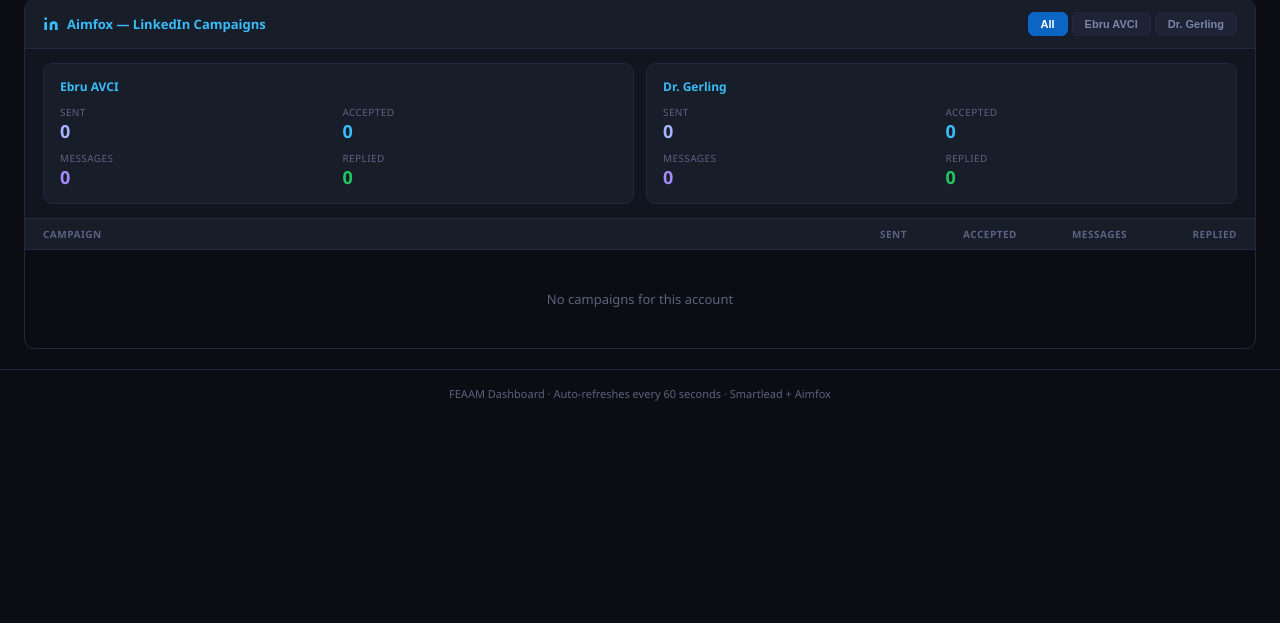
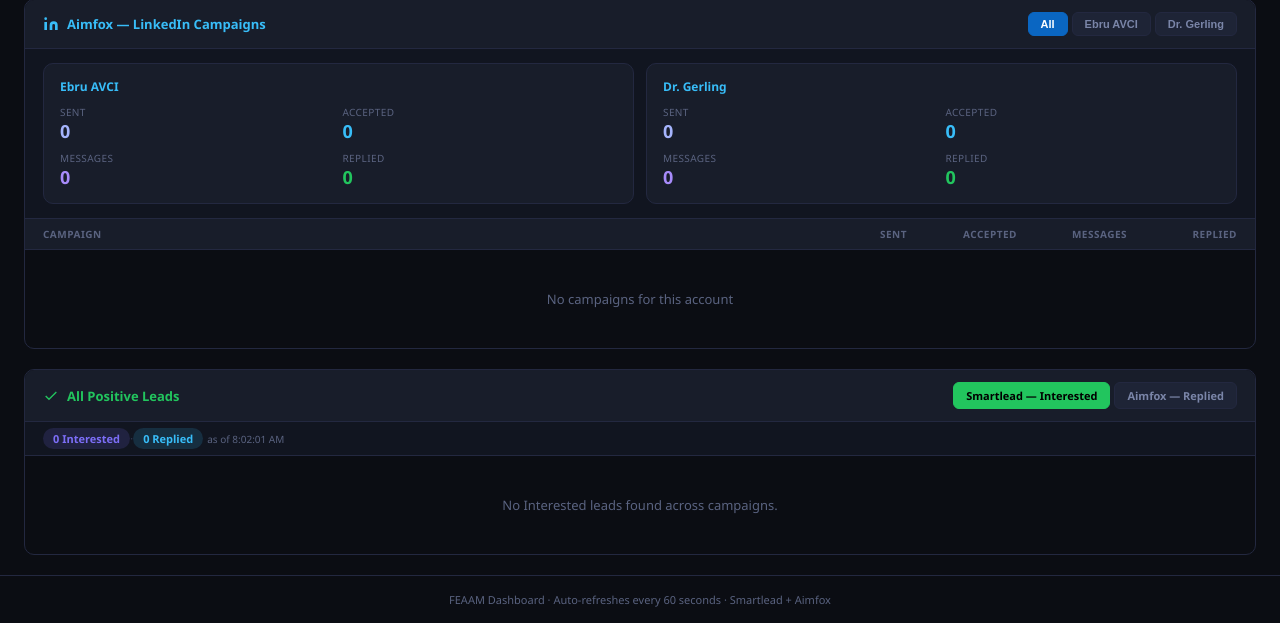
Before and after one commit to Ishita-Kendra/feaam-dashboard, a Flask app: page / in a window 1280 px wide. Shown: the part 392-1015 px from the top of the page. Before the commit the page ends 793 px from the top, so only its background shows below. Run offline with Flask 3, Linux system fonts and the light colour scheme; data that the repository does not hold is empty.

Commit message:
Add All Positive Leads section aggregating across all campaigns
New section at bottom of dashboard shows every Interested lead
from all Smartlead campaigns and every replied lead from all
Aimfox campaigns, grouped by campaign. Click View Reply to see
their message. Loads independently so it doesn't slow the main view.

Co-Authored-By: Claude Sonnet 4.6 <noreply@anthropic.com>

```diff
--- a/app.py
+++ b/app.py
@@ -406,6 +406,103 @@ def af_lead_messages():
         return jsonify({"ok": False, "error": str(e)}), 500
 
 
+# ── All Positives (cross-campaign) ───────────────────────────────────────────
+
+@app.route("/api/all-positives")
+def all_positives():
+    try:
+        sl_leads, af_leads = [], []
+
+        # ── Smartlead: all FEAAM campaigns + subsequences ──────────────────
+        all_camps = sl("/campaigns")
+        if isinstance(all_camps, dict):
+            all_camps = all_camps.get("data", [])
+
+        feaam_all = [c for c in all_camps
+                     if CLIENT_FILTER.lower() in c.get("name", "").lower()
+                     or any(CLIENT_FILTER.lower() in p.get("name", "").lower()
+                            for p in all_camps
+                            if p["id"] == c.get("parent_campaign_id"))]
+
+        def fetch_sl_camp_positives(c):
+            cid   = c["id"]
+            cname = c.get("name", f"Campaign {cid}")
+            found = []
+            offset, limit = 0, 100
+            while True:
+                p = {"offset": offset, "limit": limit, "api_key": SL_KEY}
+                r = requests.get(f"{SL_BASE}/campaigns/{cid}/leads",
+                                 params=p, timeout=20)
+                if not r.ok:
+                    break
+                raw  = r.json()
+                page = raw if isinstance(raw, list) \
+                       else raw.get("list", raw.get("data", raw.get("leads", [])))
+                for lead in page:
+                    cat = (lead.get("lead_category") or lead.get("category") or
+                           lead.get("status") or lead.get("campaign_status") or "").lower()
+                    if "interest" not in cat:
+                        continue
+                    first = lead.get("first_name", "")
+                    last  = lead.get("last_name",  "")
+                    email = lead.get("email", "")
+                    found.append({
+                        "name":        f"{first} {last}".strip() or email,
+                        "email":       email,
+                        "campaign":    cname,
+                        "campaign_id": cid,
+                    })
+                if len(page) < limit:
+                    break
+                offset += limit
+            return found
+
+        with ThreadPoolExecutor(max_workers=8) as ex:
+            for batch in ex.map(fetch_sl_camp_positives, feaam_all):
+                sl_leads.extend(batch)
+
+        # ── Aimfox: all FEAAM-owner campaigns ─────────────────────────────
+        target_owner_ids = set(AF_ACCOUNTS.keys())
+        af_camps = [c for c in af_ws("/campaigns").get("campaigns", [])
+                    if any(str(o) in target_owner_ids for o in c.get("owners", []))]
+
+        def fetch_af_camp_replied(c):
+            cid   = c["id"]
+            cname = c.get("name", f"Campaign {cid}")
+            found = []
+            try:
+                raw      = af_ws(f"/campaigns/{cid}/audience", {"limit": 500})
+                audience = raw.get("audience", raw if isinstance(raw, list) else [])
+                for a in audience:
+                    if (a.get("state") or "").lower() not in ("reply", "done", "replied"):
+                        continue
+                    profile = a.get("profile") or a
+                    first   = profile.get("first_name", a.get("first_name", ""))
+                    last    = profile.get("last_name",  a.get("last_name",  ""))
+                    name    = f"{first} {last}".strip() or profile.get("name", "")
+                    lid     = a.get("id") or a.get("profile_id")
+                    found.append({
+                        "name":        name or f"Lead {lid}",
+                        "id":          lid,
+                        "campaign":    cname,
+                        "campaign_id": cid,
+                    })
+            except Exception:
+                pass
+            return found
+
+        with ThreadPoolExecutor(max_workers=5) as ex:
+            for batch in ex.map(fetch_af_camp_replied, af_camps):
+                af_leads.extend(batch)
+
+        return jsonify({"ok": True,
+                        "smartlead": sl_leads,
+                        "aimfox":    af_leads,
+                        "fetched_at": datetime.now().isoformat()})
+    except Exception as e:
+        return jsonify({"ok": False, "error": str(e)}), 500
+
+
 # ── Debug ─────────────────────────────────────────────────────────────────────
 
 @app.route("/api/debug/sl-leads/<int:campaign_id>")
--- a/static/app.js
+++ b/static/app.js
@@ -1,6 +1,8 @@
 /* ── State ────────────────────────────────────────────────────────────────── */
 let slData = null;
 let afData = null;
+let allPositivesData = null;
+let posTab = 'sl';
 let afOwnerFilter = '';
 let refreshTimer = null;
 let countdownVal = 60;
@@ -78,6 +80,92 @@ async function fetchAll() {
 
   setSpinning(false);
   startCountdown();
+
+  // Fetch all positives independently (slower, doesn't block the main view)
+  fetchAllPositives();
+}
+
+/* ── All Positive Leads ───────────────────────────────────────────────────── */
+async function fetchAllPositives() {
+  document.getElementById('posList').innerHTML =
+    '<div class="loading-msg">Fetching positive leads across all campaigns…</div>';
+  document.getElementById('posSummary').style.display = 'none';
+  try {
+    const res = await fetch('/api/all-positives').then(r => r.json());
+    if (res.ok) {
+      allPositivesData = res;
+      renderAllPositives();
+    } else {
+      document.getElementById('posList').innerHTML =
+        `<div class="empty-msg">Could not load: ${esc(res.error || 'unknown error')}</div>`;
+    }
+  } catch (e) {
+    document.getElementById('posList').innerHTML =
+      '<div class="empty-msg">Failed to fetch positive leads.</div>';
+  }
+}
+
+function setPosTab(tab, btn) {
+  posTab = tab;
+  document.querySelectorAll('.ptab').forEach(b => b.classList.remove('active'));
+  btn.classList.add('active');
+  renderAllPositives();
+}
+
+function renderAllPositives() {
+  if (!allPositivesData) return;
+  const leads = posTab === 'sl'
+    ? (allPositivesData.smartlead || [])
+    : (allPositivesData.aimfox   || []);
+
+  const slCount = (allPositivesData.smartlead || []).length;
+  const afCount = (allPositivesData.aimfox   || []).length;
+  const summary = document.getElementById('posSummary');
+  summary.style.display = 'flex';
+  document.getElementById('posSummaryText').innerHTML =
+    `<span class="pos-sum-chip sl-chip">${slCount} Interested</span>` +
+    `<span class="pos-sum-sep">·</span>` +
+    `<span class="pos-sum-chip af-chip">${afCount} Replied</span>` +
+    `<span class="pos-sum-fetched">as of ${new Date(allPositivesData.fetched_at).toLocaleTimeString()}</span>`;
+
+  const list = document.getElementById('posList');
+  if (!leads.length) {
+    list.innerHTML = `<div class="empty-msg">No ${posTab === 'sl' ? 'Interested' : 'Replied'} leads found across campaigns.</div>`;
+    return;
+  }
+
+  // Group by campaign
+  const byCamp = {};
+  leads.forEach(l => {
+    const key = l.campaign || 'Unknown Campaign';
+    if (!byCamp[key]) byCamp[key] = { campaign_id: l.campaign_id, leads: [] };
+    byCamp[key].leads.push(l);
+  });
+
+  list.innerHTML = Object.entries(byCamp).map(([camp, group]) => `
+    <div class="pos-camp-group">
+      <div class="pos-camp-header">
+        <span class="pos-camp-name">${esc(camp)}</span>
+        <span class="pos-camp-count">${group.leads.length} lead${group.leads.length > 1 ? 's' : ''}</span>
+      </div>
+      ${group.leads.map(l => posLeadRow(l, group.campaign_id)).join('')}
+    </div>`).join('');
+}
+
+function posLeadRow(l, campId) {
+  const id         = posTab === 'sl' ? esc(l.email || '') : String(l.id || '');
+  const identifier = posTab === 'sl' ? esc(l.email || '') : 'LinkedIn lead';
+  return `
+<div class="pos-lead-row">
+  <div class="pos-lead-left">
+    <div class="pos-lead-name">${esc(l.name || '—')}</div>
+    <div class="pos-lead-id">${identifier}</div>
+  </div>
+  <button class="pos-reply-btn"
+    onclick="openLeadMessages('${posTab}', ${JSON.stringify(campId)}, '${id}', '${esc(l.name || '')}')">
+    View Reply
+  </button>
+</div>`;
 }
 
 /* ── Countdown ────────────────────────────────────────────────────────────── */
--- a/static/style.css
+++ b/static/style.css
@@ -334,6 +334,67 @@ footer{
   font-size:11px;border-top:1px solid var(--border);margin-top:4px;
 }
 
+/* ── All Positive Leads section ─────────────────────────────────────────── */
+.pos-label{color:var(--green)}
+
+.pos-tabs{display:flex;gap:4px}
+.ptab{
+  background:var(--bg4);border:1px solid var(--border);color:var(--muted2);
+  border-radius:6px;padding:5px 12px;font-size:11px;font-weight:600;cursor:pointer;
+  transition:all .15s;font-family:inherit;
+}
+.ptab:hover{color:var(--text);border-color:var(--border2)}
+.ptab.active{background:var(--green);color:#000;border-color:var(--green)}
+
+.pos-summary{
+  display:flex;align-items:center;gap:10px;flex-wrap:wrap;
+  padding:8px 18px;background:var(--bg2);border-bottom:1px solid var(--border);
+  font-size:12px;
+}
+.pos-sum-chip{
+  padding:3px 10px;border-radius:20px;font-size:11px;font-weight:700;
+}
+.sl-chip{background:rgba(124,110,247,.15);color:var(--email)}
+.af-chip{background:rgba(56,189,248,.15);color:var(--blue)}
+.pos-sum-sep{color:var(--border2)}
+.pos-sum-fetched{font-size:10px;color:var(--muted);margin-left:4px}
+
+.pos-camp-group{border-bottom:1px solid var(--border)}
+.pos-camp-group:last-child{border-bottom:none}
+
+.pos-camp-header{
+  display:flex;align-items:center;justify-content:space-between;
+  padding:9px 18px;background:var(--bg3);
+  border-bottom:1px solid var(--border);
+}
+.pos-camp-name{font-size:12px;font-weight:700;color:var(--green)}
+.pos-camp-count{
+  font-size:10px;font-weight:700;
+  background:rgba(34,197,94,.12);color:var(--green);
+  border-radius:20px;padding:2px 9px;
+}
+
+.pos-lead-row{
+  display:flex;align-items:center;justify-content:space-between;
+  padding:10px 18px 10px 28px;
+  border-bottom:1px solid rgba(255,255,255,.04);
+  background:var(--bg2);transition:background .1s;
+}
+.pos-lead-row:last-child{border-bottom:none}
+.pos-lead-row:hover{background:var(--bg3)}
+.pos-lead-left{flex:1;min-width:0}
+.pos-lead-name{font-size:13px;font-weight:600;color:var(--text);
+  white-space:nowrap;overflow:hidden;text-overflow:ellipsis}
+.pos-lead-id{font-size:11px;color:var(--muted2);margin-top:2px}
+
+.pos-reply-btn{
+  flex-shrink:0;background:rgba(34,197,94,.1);
+  border:1px solid rgba(34,197,94,.3);color:var(--green);
+  border-radius:6px;padding:5px 12px;font-size:11px;font-weight:600;
+  cursor:pointer;transition:all .15s;font-family:inherit;
+}
+.pos-reply-btn:hover{background:var(--green);color:#000}
+
 /* ── Positive leads tooltip ──────────────────────────────────────────────── */
 .positive-hoverable{cursor:default}
 .positive-hoverable .m-val{text-decoration:underline dotted var(--orange);text-underline-offset:3px}
--- a/templates/index.html
+++ b/templates/index.html
@@ -131,6 +131,38 @@
 
 </div>
 
+<!-- ══════════════════════════════════════════════════════════════════════ -->
+<!-- ── ALL POSITIVE LEADS SECTION ─────────────────────────────────────── -->
+<!-- ══════════════════════════════════════════════════════════════════════ -->
+<div class="page-section">
+
+  <div class="section-toolbar">
+    <div class="section-label pos-label">
+      <svg width="16" height="16" viewBox="0 0 24 24" fill="none" stroke="currentColor" stroke-width="2"><polyline points="20 6 9 17 4 12"/></svg>
+      All Positive Leads
+    </div>
+    <div class="toolbar-right">
+      <div class="pos-tabs" id="posTabs">
+        <button class="ptab active" onclick="setPosTab('sl',this)">
+          Smartlead — Interested
+        </button>
+        <button class="ptab" onclick="setPosTab('af',this)">
+          Aimfox — Replied
+        </button>
+      </div>
+    </div>
+  </div>
+
+  <!-- Summary strip -->
+  <div class="pos-summary" id="posSummary" style="display:none">
+    <span id="posSummaryText"></span>
+  </div>
+
+  <!-- Lead list -->
+  <div id="posList"><div class="loading-msg">Loading positive leads…</div></div>
+
+</div>
+
 <footer>FEAAM Dashboard · Auto-refreshes every 60 seconds · Smartlead + Aimfox</footer>
 
 <!-- ── Positive leads tooltip (global, fixed-position) ─────────────────── -->
```
